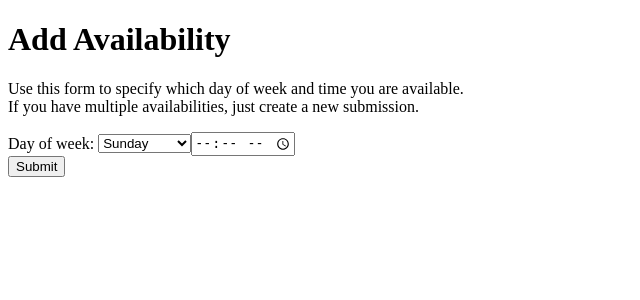
After one commit to sealewong/HB-final-pet-sitting, a Flask app: page /sitter/1/schedules/add_avail_form in a window 1280 px wide. The commit adds this page. Shown: the top 300 px of the page, without its empty margins (0-640 px from the left). Run offline with Flask 2, Linux system fonts and the light colour scheme; the visitor is signed in with stand-in values (Sample User, id 1); tables that the repository leaves empty hold one stand-in row (values such as "Sample post").

Commit message:
Added sitter schedules

```diff
--- a/crud.py
+++ b/crud.py
@@ -91,10 +91,10 @@ def create_availability(sitter_id, day_of_week, time_of_day):
     return availability
 
 
-def create_blockout(sitter_id, start, stop):
+def create_blockout(sitter_id, start, end):
     """Create and return a new blockout for a sitter."""
 
-    blockout = Blockout(sitter_id=sitter_id, start=start, stop=stop)
+    blockout = Blockout(sitter_id=sitter_id, start=start, end=end)
 
     db.session.add(blockout)
     db.session.commit()
@@ -114,16 +114,28 @@ def get_owner_by_email(email):
     return Owner.query.filter(Owner.email == email).first()
 
 
-def get_recurring(owner_id):
-    """Return recurring sitting request."""
+def get_all_recurrings(owner_id):
+    """Return all recurring sitting requests by owner id."""
 
-    return Recurring.query.filter(Recurring.owner_id==owner_id).first()
+    return Recurring.query.filter(Recurring.owner_id==owner_id).all()
 
 
-def get_short_term(owner_id):
-    """Return short term sitting request."""
+def get_recurring(recurring_id):
+    """Return a recurring sitting request's details."""
 
-    return Short_term.query.filter(Short_term.owner_id==owner_id).first()
+    return Recurring.query.filter(Recurring.recurring_id==recurring_id).first()
+
+
+def get_all_short_terms(owner_id):
+    """Return all short term sitting requests by owner id."""
+
+    return Short_term.query.filter(Short_term.owner_id==owner_id).all()
+
+
+def get_short_term(short_term_id):
+    """Return a short term sitting request's details."""
+
+    return Short_term.query.filter(Short_term.short_term_id==short_term_id).first()
 
 
 def get_sitter(sitter_id):
@@ -138,16 +150,28 @@ def get_sitter_by_email(email):
     return Sitter.query.filter(Sitter.email == email).first()
 
 
-def get_availability(sitter_id):
-    """Return a sitter's availability."""
+def get_all_availability(sitter_id):
+    """Return all available schedules for a sitter."""
 
-    return Availability.query.filter(Availability.sitter_id==sitter_id).first()
+    return Availability.query.filter(Availability.sitter_id==sitter_id).all()
 
 
-def get_blockout(sitter_id):
+def get_availability(availability_id):
+    """Return an available schedule's details."""
+
+    return Availability.query.filter(Availability.availability_id==availability_id).first()
+
+
+def get_all_blockouts(sitter_id):
+    """Return all blockouts for a sitter."""
+
+    return Blockout.query.filter(Blockout.sitter_id==sitter_id).all()
+
+
+def get_blockout(blockout_id):
     """Return a sitter's blockout."""
 
-    return Blockout.query.filter(Blockout.sitter_id==sitter_id).first()
+    return Blockout.query.filter(Blockout.blockout_id==blockout_id).first()
 
 
 def get_all_pets(owner_id):
--- a/server.py
+++ b/server.py
@@ -165,7 +165,7 @@ def show_all_pets(owner_id):
         owner = crud.get_owner(owner_id)
         pets = crud.get_all_pets(owner_id)
 
-        return render_template('pets.html', pets=pets, owner=owner)
+        return render_template('pets.html', owner=owner, pets=pets)
 
     redirect('/login')
 
@@ -213,13 +213,15 @@ def get_pet(owner_id, pet_id):
 
 
 @app.route('/owner/<owner_id>/requests')
-def get_all_requests(owner_id):
-    """View all sitting requests."""
+def show_all_requests(owner_id):
+    """View all sitting requests by owner."""
 
     if 'email' in session:
         owner = crud.get_owner(owner_id)
+        recurrings = crud.get_all_recurrings(owner_id)
+        short_terms = crud.get_all_short_terms(owner_id)
 
-        return render_template('owner_requests.html', owner=owner)
+        return render_template('owner_requests.html', owner=owner, recurrings=recurrings, short_terms=short_terms)
 
     redirect('/login')
 
@@ -240,10 +242,27 @@ def add_recurring_form(owner_id):
 def add_recurring(owner_id):
     """Add a new recurring sitting request."""
 
+    time1 = request.form.get('time1')
+    time2 = request.form.get('time2')
+    time3 = request.form.get('time3')
+
     if 'email' in session:
         owner = crud.get_owner(owner_id)
+        recurring = crud.create_recurring(owner_id, time1, time2, time3)
 
         return redirect(f'/owner/{owner_id}/requests')
+
+    redirect('/login')
+
+
+@app.route('/owner/<owner_id>/requests/recurring/<recurring_id>')
+def get_recurring(owner_id, recurring_id):
+    """Show details for a recurring sitting request."""
+
+    if 'email' in session:
+        recurring = crud.get_recurring(recurring_id)
+
+        return render_template('recurring_details.html', recurring=recurring)
 
     redirect('/login')
 
@@ -264,10 +283,123 @@ def add_short_term_form(owner_id):
 def add_short_term(owner_id):
     """Add a new short term sitting request."""
 
+    start = request.form.get('start')
+    end = request.form.get('end')
+    time1 = request.form.get('time1')
+    time2 = request.form.get('time2')
+    time3 = request.form.get('time3')
+
     if 'email' in session:
         owner = crud.get_owner(owner_id)
+        short_term = crud.create_short_term(owner_id, start, end, time1, time2, time3)
 
         return redirect(f'/owner/{owner_id}/requests')
+
+    redirect('/login')
+
+
+@app.route('/owner/<owner_id>/requests/short_term/<short_term_id>')
+def get_short_term(owner_id, short_term_id):
+    """Show details for a short term sitting request."""
+
+    if 'email' in session:
+        short_term = crud.get_short_term(short_term_id)
+
+        return render_template('short_term_details.html', short_term=short_term)
+
+    redirect('/login')
+
+
+@app.route('/sitter/<sitter_id>/schedules')
+def show_all_schedules(sitter_id):
+    """View schedules for a sitter."""
+
+    if 'email' in session:
+        sitter = crud.get_sitter(sitter_id)
+        availabilities = crud.get_all_availability(sitter_id)
+        blockouts = crud.get_all_blockouts(sitter_id)
+
+        return render_template('sitter_schedules.html', sitter=sitter, availabilities=availabilities, blockouts=blockouts)
+
+    redirect('/login')
+
+
+@app.route('/sitter/<sitter_id>/schedules/add_avail_form')
+def add_avail_form(sitter_id):
+    """View form to add availabilty."""
+
+    if 'email' in session:
+        sitter = crud.get_sitter(sitter_id)
+
+        return render_template('new_avail.html', sitter=sitter)
+
+    redirect('/login')
+
+
+@app.route('/sitter/<sitter_id>/schedules/add_avail', methods=['POST'])
+def add_availability(sitter_id):
+    """Add a new availability to sitter account."""
+
+    day_of_week = request.form.get('day')
+    time_of_day = request.form.get('time')
+
+    if 'email' in session:
+        sitter = crud.get_sitter(sitter_id)
+        availability = crud.create_availability(sitter_id, day_of_week, time_of_day)
+
+        return redirect(f'/sitter/{sitter_id}/schedules')
+
+    redirect('/login')
+
+
+@app.route('/sitter/<sitter_id>/schedules/avail/<availability_id>')
+def get_availability(sitter_id, availability_id):
+    """Show details for sitter availability."""
+
+    if 'email' in session:
+        availability = crud.get_availability(availability_id)
+
+        return render_template('avail_details.html', availability=availability)
+
+    redirect('/login')
+
+
+@app.route('/sitter/<sitter_id>/schedules/add_blockout_form')
+def add_blockout_form(sitter_id):
+    """View form to add sitter blockout."""
+
+    if 'email' in session:
+        sitter = crud.get_sitter(sitter_id)
+
+        return render_template('new_blockout.html', sitter=sitter)
+
+    redirect('/login')
+
+
+@app.route('/sitter/<sitter_id>/schedules/add_blockout', methods=['POST'])
+def add_blockout(sitter_id):
+    """Add a new blockout to sitter account."""
+
+    start = request.form.get('start')
+    end = request.form.get('end')
+
+    if 'email' in session:
+        sitter = crud.get_sitter(sitter_id)
+        blockout = crud.create_blockout(sitter_id, start, end)
+
+        return redirect(f'/sitter/{sitter_id}/schedules')
+
+    redirect('/login')
+
+
+@app.route('/sitter/<sitter_id>/schedules/blockout/<blockout_id>')
+def get_blockout(sitter_id, blockout_id):
+    """Show details for a sitter blockout."""
+
+    if 'email' in session:
+        blockout = crud.get_blockout(blockout_id)
+
+        return render_template('blockout_details.html', blockout=blockout)
 
     redirect('/login')
 
--- /dev/null
+++ b/templates/new_avail.html
@@ -0,0 +1,27 @@
+{% extends 'base.html' %}
+{% block title %}Add Availability{% endblock %}
+
+{% block body %}
+  <h1>Add Availability</h1>
+
+  <p>Use this form to specify which day of week and time you are available.
+      <br>
+      If you have multiple availabilities, just create a new submission.
+  </p>
+
+  <form action="/sitter/{{ sitter.sitter_id }}/schedules/add_avail" method="POST">
+      Day of week:
+      <select name='day'>
+          <option value="Sunday">Sunday</option>
+          <option value="Monday">Monday</option>
+          <option value="Tuesday">Tuesday</option>
+          <option value="Wednesday">Wednesday</option>
+          <option value="Thursday">Thursday</option>
+          <option value="Friday">Friday</option>
+          <option value="Saturday">Saturday</option>
+      <br>
+      <label>Time: </label><input type="time" name="time">
+      <br>
+      <input type="submit">
+  </form>
+{% endblock %}
--- a/templates/sitter_profile.html
+++ b/templates/sitter_profile.html
@@ -19,5 +19,5 @@
 
   <h2>Availability</h2>
 
-  <a href="">View All Sitting Commitments</a>
+  <a href="/sitter/{{ sitter.sitter_id }}/schedules">View Schedule</a>
 {% endblock %}
```
Also changed, not shown: model.py (+7 -7 lines), templates/add_pet.html (+11 -7 lines), templates/avail_details.html (added, +11 -0 lines), templates/blockout_details.html (added, +11 -0 lines), templates/new_blockout.html (added, +19 -0 lines), templates/new_short_term.html (+5 -5 lines), templates/owner_requests.html (+18 -1 lines), templates/pets.html (+4 -7 lines), templates/recurring_details.html (added, +13 -0 lines), templates/short_term_details.html (added, +13 -0 lines), templates/sitter_avail.html (deleted, +0 -8 lines), templates/sitter_schedules.html (added, +27 -0 lines).
